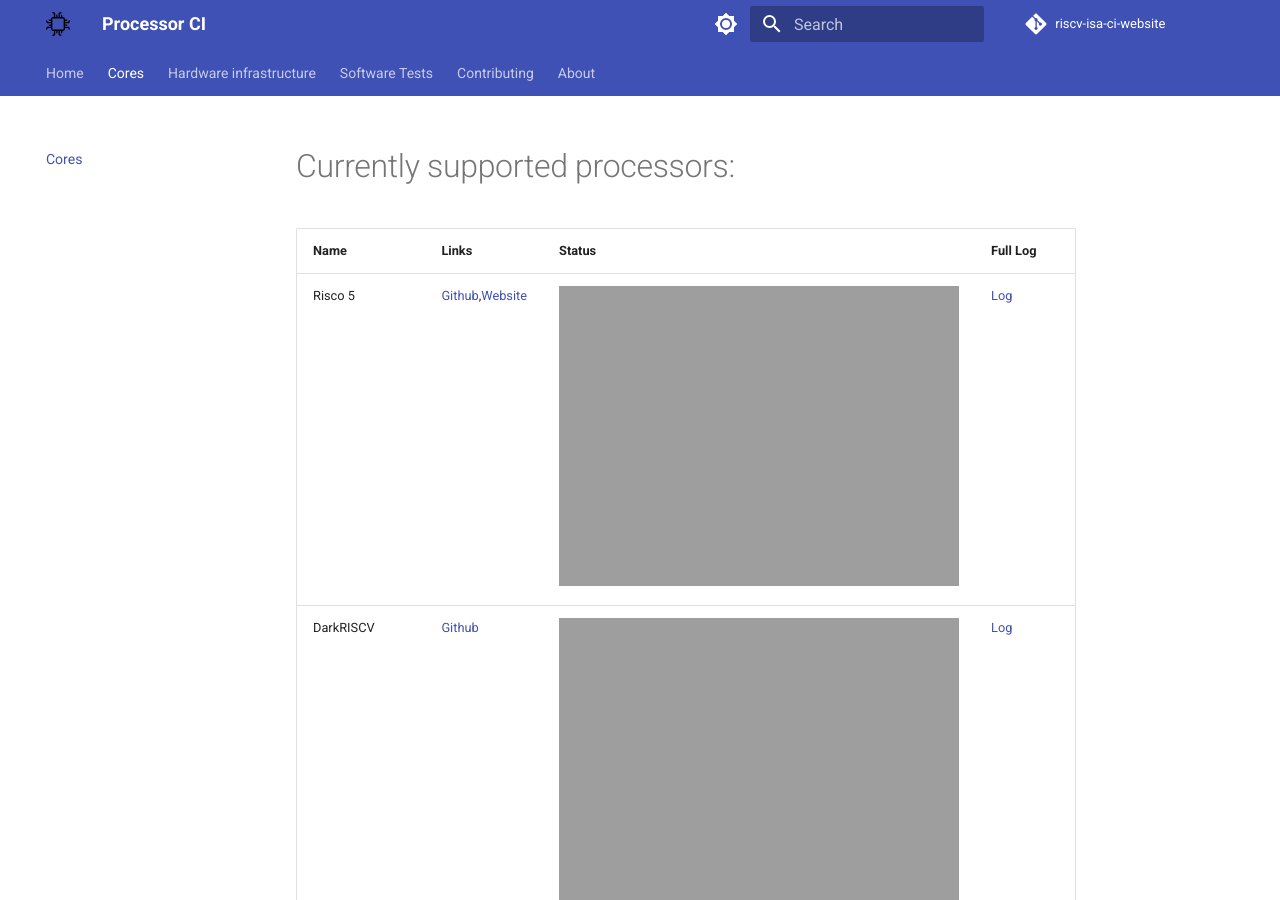
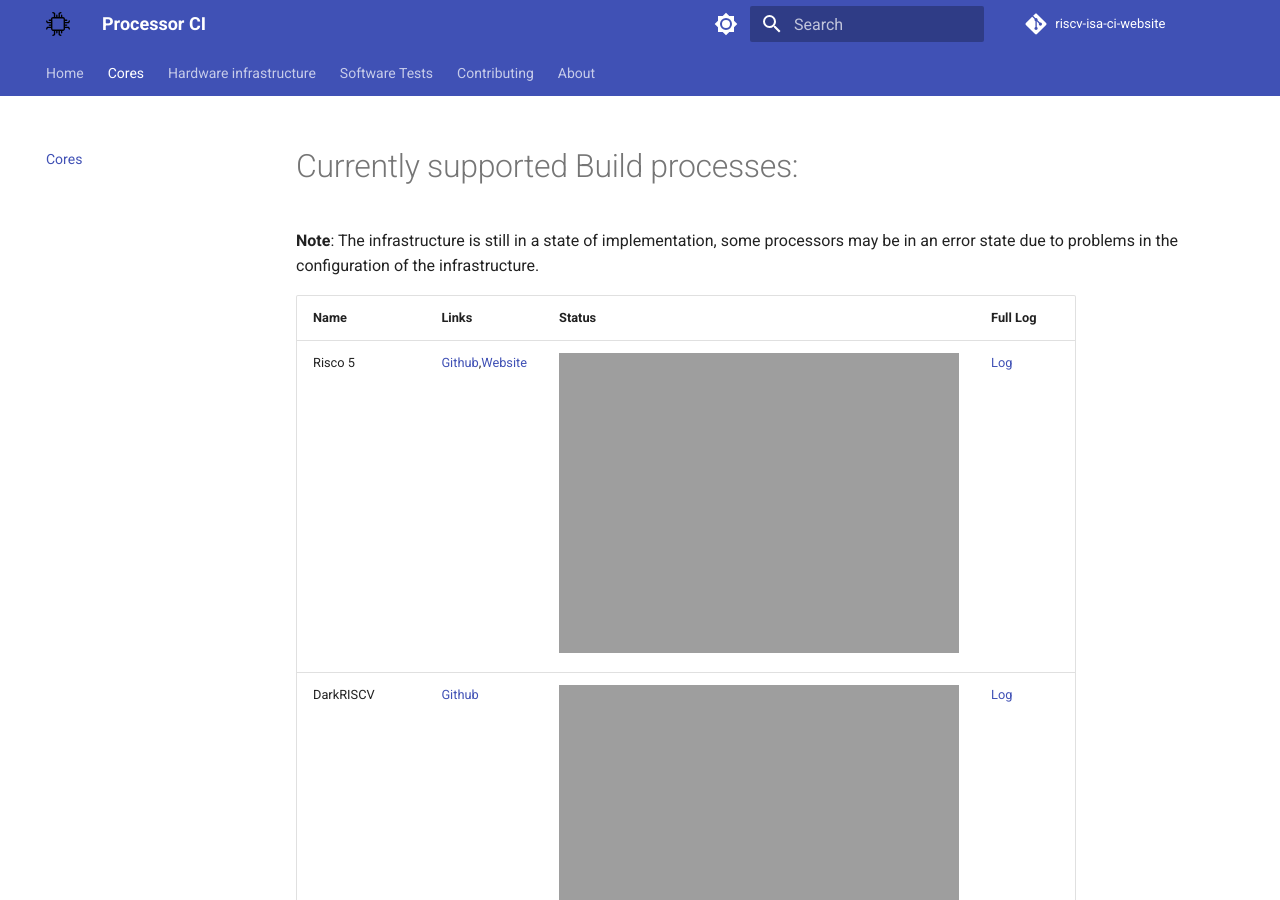
Before and after one commit to LSC-Unicamp/processor-ci-website, an MkDocs documentation site: the page built from docs/cores.md, in a window 1280 px wide and 900 px high. Built offline with MkDocs 1.6.1 and Material for MkDocs 9.7.7, drawn with Linux system fonts in a browser that asks for light colours; comment, search, counter and statistics services are not loaded.

```diff
--- a/docs/cores.md
+++ b/docs/cores.md
@@ -1,4 +1,6 @@
-# Currently supported processors:
+# Currently supported Build processes:
+
+**Note**: The infrastructure is still in a state of implementation, some processors may be in an error state due to problems in the configuration of the infrastructure.
 
 | Name | Links | Status | Full Log |
 | ---- | -------| ------ | ---------|
```
Also changed, not shown: README.md (+9 -0 lines), docs/about.md (+2 -0 lines).
